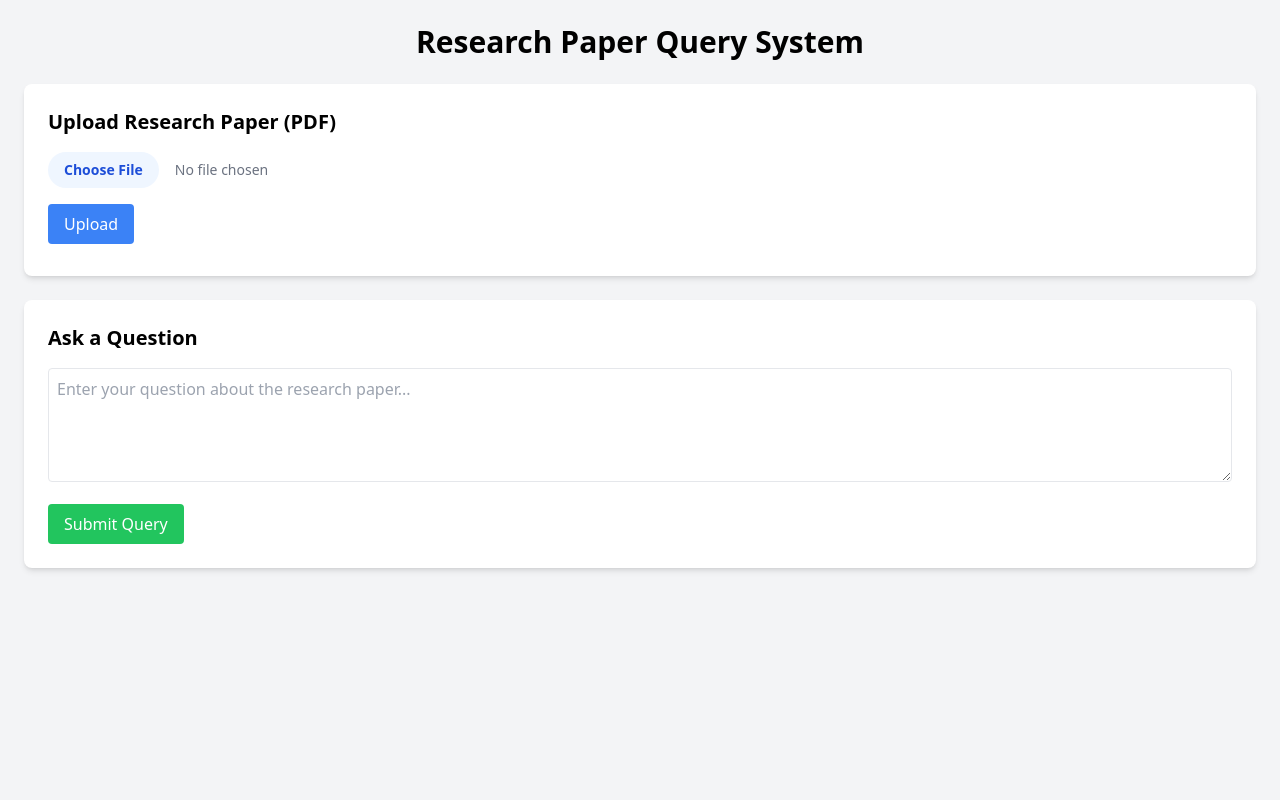
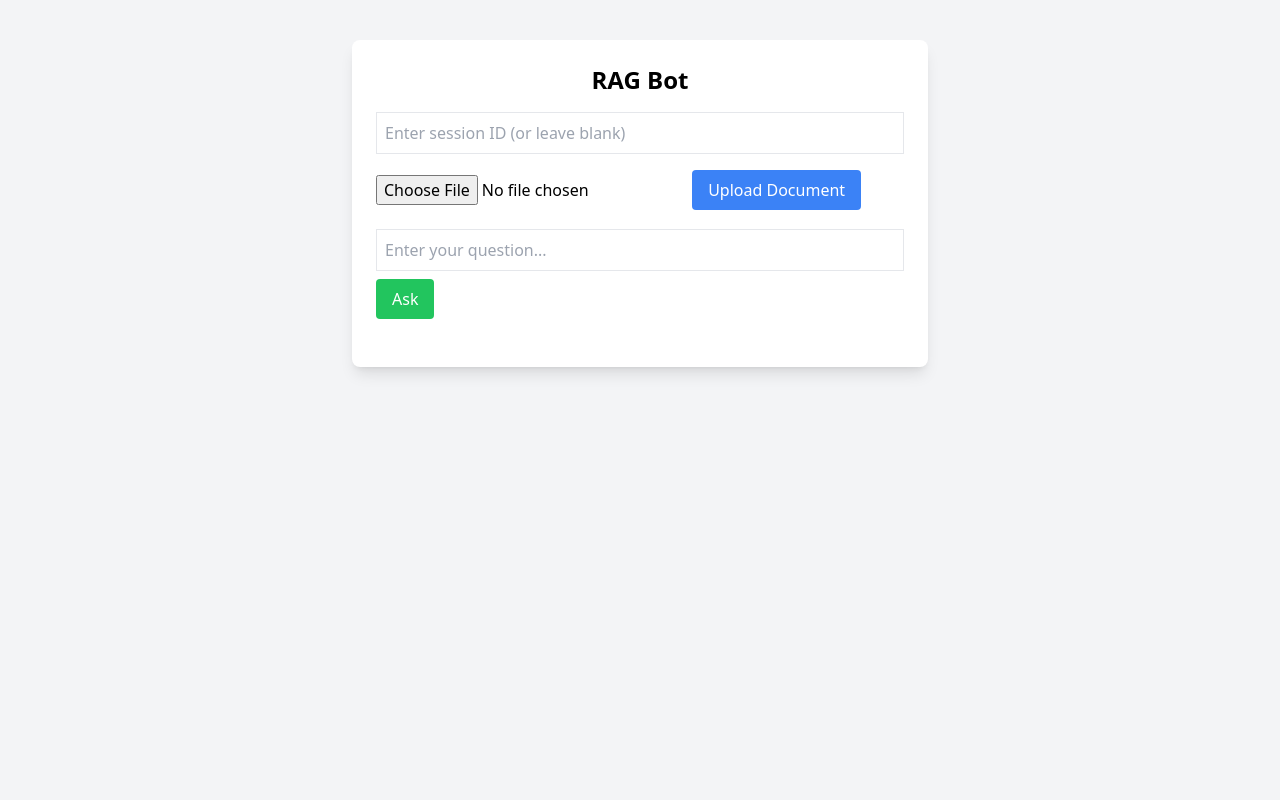
Before and after one commit to Parthavi19/RAGResearchPaper, a Flask app: page / in a window 1280 px wide. Run offline with Flask 3, Linux system fonts and the light colour scheme; some libraries are stand-ins or nearby versions.

Commit message:
Update index.html

```diff
--- a/templates/index.html
+++ b/templates/index.html
@@ -1,109 +1,101 @@
 <!DOCTYPE html>
 <html lang="en">
 <head>
-    <meta charset="UTF-8">
-    <meta name="viewport" content="width=device-width, initial-scale=1.0">
-    <title>Research Paper RAG</title>
+  <meta charset="UTF-8" />
+  <meta name="viewport" content="width=device-width, initial-scale=1.0"/>
+  <title>RAG Bot</title>
   <script src="https://cdn.tailwindcss.com"></script>
-    <link rel="stylesheet" href="/static/styles.css">
 </head>
-<body class="bg-gray-100 font-sans">
-    <div class="container mx-auto p-6">
-        <h1 class="text-3xl font-bold text-center mb-6">Research Paper Query System</h1>
+<body class="bg-gray-100 min-h-screen flex flex-col items-center justify-start py-10 px-4">
+  <div class="bg-white shadow-lg rounded-lg p-6 max-w-xl w-full">
+    <h1 class="text-2xl font-bold mb-4 text-center">RAG Bot</h1>
 
-        <!-- File Upload Section -->
-        <div class="bg-white p-6 rounded-lg shadow-md mb-6">
-            <h2 class="text-xl font-semibold mb-4">Upload Research Paper (PDF)</h2>
-            <input type="file" id="pdfFile" accept=".pdf" class="block w-full text-sm text-gray-500
-                file:mr-4 file:py-2 file:px-4 file:rounded-full file:border-0
-                file:text-sm file:font-semibold file:bg-blue-50 file:text-blue-700
-                hover:file:bg-blue-100">
-            <button id="uploadButton" class="mt-4 bg-blue-500 text-white py-2 px-4 rounded hover:bg-blue-600">Upload</button>
-            <p id="uploadStatus" class="mt-2 text-sm text-gray-600"></p>
-        </div>
+    <!-- Session ID Input -->
+    <input type="text" id="sessionId" placeholder="Enter session ID (or leave blank)" class="border p-2 mb-4 w-full">
 
-        <!-- Query Section -->
-        <div class="bg-white p-6 rounded-lg shadow-md">
-            <h2 class="text-xl font-semibold mb-4">Ask a Question</h2>
-            <textarea id="queryInput" rows="4" class="w-full p-2 border rounded mb-4" placeholder="Enter your question about the research paper..."></textarea>
-            <button id="queryButton" class="bg-green-500 text-white py-2 px-4 rounded hover:bg-green-600">Submit Query</button>
-        </div>
+    <!-- Upload Form -->
+    <form id="uploadForm" class="mb-4">
+      <input type="file" id="fileInput" accept=".pdf,.txt" class="mb-2" required />
+      <button type="submit" class="bg-blue-500 text-white px-4 py-2 rounded">Upload Document</button>
+    </form>
 
-        <!-- Results Section -->
-        <div id="results" class="mt-6 bg-white p-6 rounded-lg shadow-md hidden">
-            <h2 class="text-xl font-semibold mb-4">Results</h2>
-            <div id="resultContent"></div>
-        </div>
+    <!-- Query Form -->
+    <form id="queryForm">
+      <input type="text" id="queryInput" placeholder="Enter your question..." class="border p-2 w-full mb-2" required />
+      <button type="submit" class="bg-green-500 text-white px-4 py-2 rounded">Ask</button>
+    </form>
+
+    <!-- Results -->
+    <div id="result" class="mt-6"></div>
   </div>
 
   <script>
-        // Handle file upload
-        document.getElementById('uploadButton').addEventListener('click', async () => {
-            const fileInput = document.getElementById('pdfFile');
-            const status = document.getElementById('uploadStatus');
-            if (!fileInput.files[0]) {
-                status.textContent = 'Please select a PDF file.';
-                status.classList.add('text-red-500');
-                return;
-            }
+    const uploadForm = document.getElementById('uploadForm');
+    const fileInput = document.getElementById('fileInput');
+    const queryForm = document.getElementById('queryForm');
+    const queryInput = document.getElementById('queryInput');
+    const resultContent = document.getElementById('result');
+    const sessionIdInput = document.getElementById('sessionId');
+
+    // Upload document
+    uploadForm.addEventListener('submit', async (e) => {
+      e.preventDefault();
+
+      const sessionId = sessionIdInput.value.trim() || crypto.randomUUID();  // Auto-generate if blank
+      sessionIdInput.value = sessionId;  // Persist the generated sessionId
+
       const formData = new FormData();
       formData.append('file', fileInput.files[0]);
+      formData.append('session_id', sessionId);
+
       try {
         const response = await fetch('/upload', {
           method: 'POST',
-                    body: formData
+          body: formData,
         });
+
         const result = await response.json();
-                status.textContent = result.message || result.error;
-                status.classList.add(result.error ? 'text-red-500' : 'text-green-500');
-            } catch (error) {
-                status.textContent = 'Error uploading file.';
-                status.classList.add('text-red-500');
+        resultContent.innerHTML = `<p class="text-green-600 font-semibold">${result.message}</p>`;
+      } catch (err) {
+        console.error(err);
+        resultContent.innerHTML = `<p class="text-red-500">Upload failed. Please try again.</p>`;
       }
     });
 
-        // Handle query submission
-        document.getElementById('queryButton').addEventListener('click', async () => {
-            const queryInput = document.getElementById('queryInput').value;
-            const resultsDiv = document.getElementById('results');
-            const resultContent = document.getElementById('resultContent');
-            if (!queryInput.trim()) {
-                resultContent.innerHTML = '<p class="text-red-500">Please enter a valid question.</p>';
-                resultsDiv.classList.remove('hidden');
+    // Query the uploaded document
+    queryForm.addEventListener('submit', async (e) => {
+      e.preventDefault();
+
+      const sessionId = sessionIdInput.value.trim();
+      const queryInputText = queryInput.value.trim();
+
+      if (!sessionId) {
+        resultContent.innerHTML = `<p class="text-red-500">Please upload a document first or enter a session ID.</p>`;
         return;
       }
+
       try {
         const response = await fetch('/query', {
           method: 'POST',
           headers: { 'Content-Type': 'application/json' },
-                    body: JSON.stringify({ question: queryInput })
+          body: JSON.stringify({ question: queryInputText, session_id: sessionId })
         });
+
         const result = await response.json();
+
         if (result.error) {
           resultContent.innerHTML = `<p class="text-red-500">${result.error}</p>`;
         } else {
           resultContent.innerHTML = `
-                        <p><strong>Question:</strong> ${queryInput}</p>
+            <p><strong>Question:</strong> ${queryInputText}</p>
             <p><strong>Answer:</strong> ${result.answer}</p>
-                        <p><strong>Confidence:</strong> ${result.confidence}%</p>
-                        <p><strong>Title:</strong> ${result.metadata.title || 'Unknown'}</p>
-                        <p><strong>Authors:</strong> ${result.metadata.authors || 'Unknown'}</p>
-                        <p><strong>Abstract:</strong> ${result.metadata.abstract || 'Not extracted'}</p>
-                        <h3 class="text-lg font-semibold mt-4">Sources:</h3>
-                        <ul class="list-disc pl-5">
-                            ${result.sources.map(source => `
-                                <li>
-                                    ${source.rank}. ${source.section} (Page ${source.page}, Score: ${source.relevance_score})
-                                    <p class="text-sm text-gray-600">${source.text}</p>
-                                </li>
-                            `).join('')}
-                        </ul>
+            <p><strong>Session:</strong> ${result.performance?.session_id || sessionId}</p>
+            <p><strong>Query Time:</strong> ${result.performance?.query_time?.toFixed(2) || "?"} seconds</p>
           `;
         }
-                resultsDiv.classList.remove('hidden');
-            } catch (error) {
-                resultContent.innerHTML = '<p class="text-red-500">Error processing query.</p>';
-                resultsDiv.classList.remove('hidden');
+      } catch (err) {
+        console.error(err);
+        resultContent.innerHTML = `<p class="text-red-500">Query failed. Please try again.</p>`;
       }
     });
   </script>
```
Lines whose indentation alone changed are shown as unchanged.
